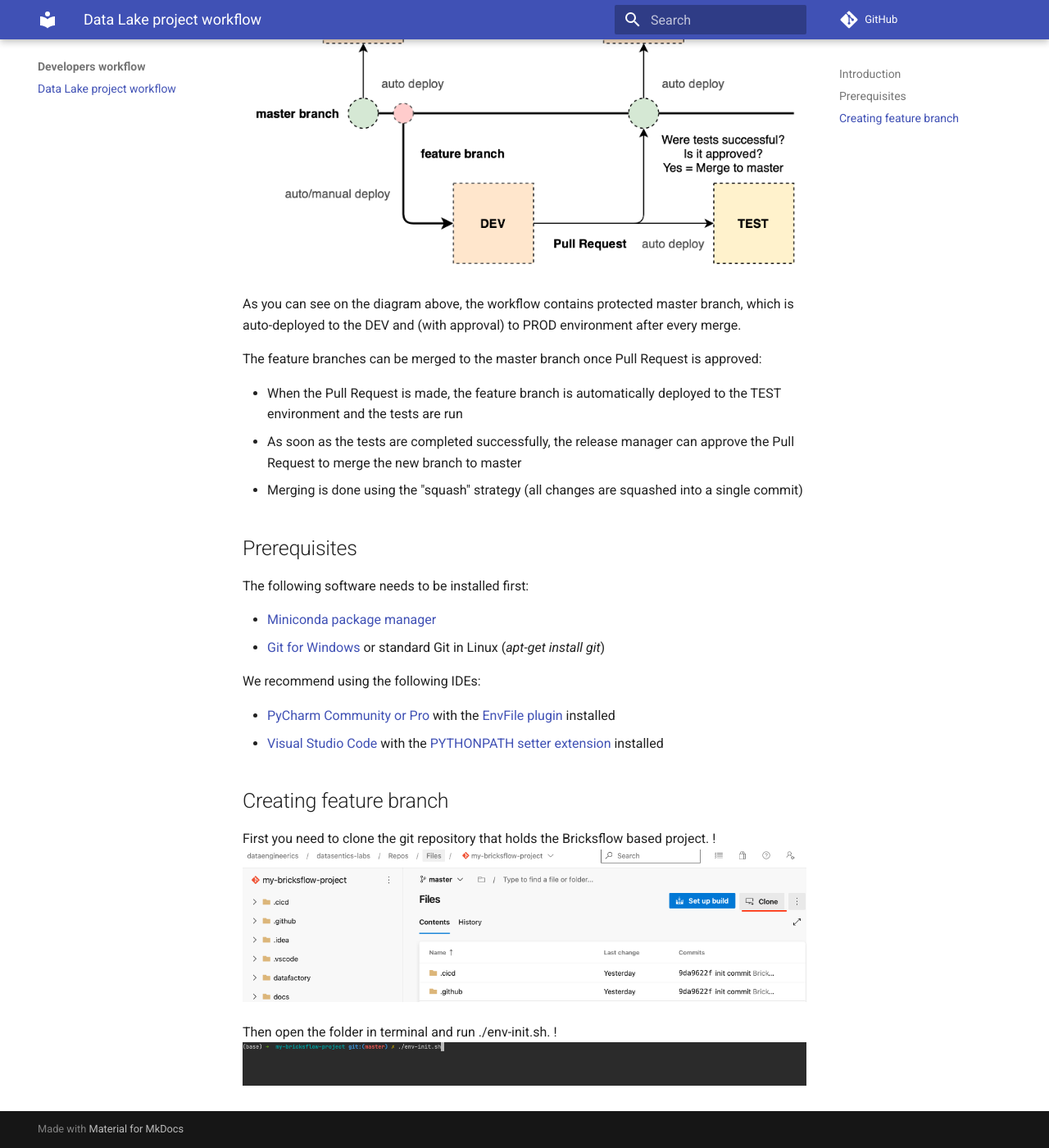
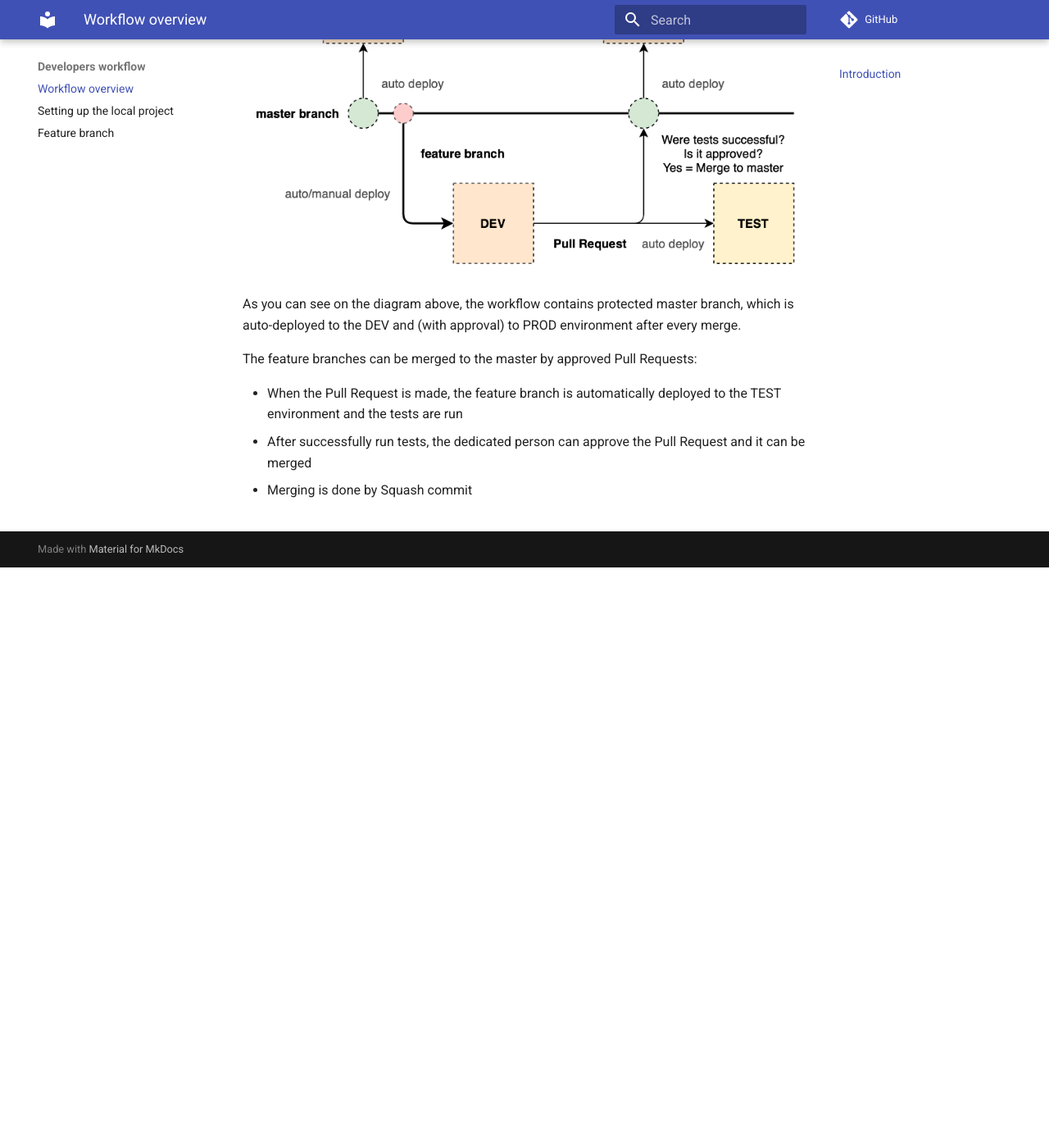
Before and after one commit to daipe-ai/platform-docs, an MkDocs documentation site: the page built from docs/developers-workflow/datalake-project-workflow.md, in a window 1280 px wide and 1400 px high, scrolled down 708 px. Shown: the whole window at 82% size. Built offline with MkDocs 1.6.1 and Material for MkDocs 9.7.7, drawn with Linux system fonts in a browser that asks for light colours; comment, search, counter and statistics services are not loaded; some of the changed text lies outside the part shown.

Commit message:
Updating developers workflow

```diff
--- a/docs/developers-workflow/datalake-project-workflow.md
+++ b/docs/developers-workflow/datalake-project-workflow.md
@@ -1,4 +1,4 @@
-# Data Lake project workflow
+# Workflow overview
 
 ## Introduction
 
@@ -13,28 +13,8 @@ In the current setup the DEV and TEST are located under one Subscription and PRO
 
 As you can see on the diagram above, the workflow contains protected master branch, which is auto-deployed to the DEV and (with approval) to PROD environment after every merge.
 
-The feature branches can be merged to the master branch once Pull Request is approved:
+The feature branches can be merged to the master by approved Pull Requests:
 
 - When the Pull Request is made, the feature branch is automatically deployed to the TEST environment and the tests are run
-- As soon as the tests are completed successfully, the release manager can approve the Pull Request to merge the new branch to master
-- Merging is done using the "squash" strategy (all changes are squashed into a single commit)
-
-## Prerequisites
-
-The following software needs to be installed first:
-
-  - [Miniconda package manager](https://docs.conda.io/en/latest/miniconda.html)
-  - [Git for Windows](https://git-scm.com/download/win) or standard Git in Linux (_apt-get install git_)
-
-We recommend using the following IDEs:
-
-  - [PyCharm Community or Pro](https://www.jetbrains.com/pycharm/download/) with the [EnvFile plugin](https://plugins.jetbrains.com/plugin/7861-envfile) installed
-  - [Visual Studio Code](https://code.visualstudio.com/download) with the [PYTHONPATH setter extension](https://marketplace.visualstudio.com/items?itemName=datasentics.pythonpath-setter) installed
-
-## Creating feature branch
-
-First you need to clone the git repository that holds the Bricksflow based project.
-!![](../images/bricks_clone.png)
-
-Then open the folder in terminal and run ./env-init.sh.
-!![](../images/bricks_env.png)
+- After successfully run tests, the dedicated person can approve the Pull Request and it can be merged
+- Merging is done by Squash commit
--- a/mkdocs.yml
+++ b/mkdocs.yml
@@ -28,3 +28,5 @@ nav:
     - getting-started/first-ml-project.md
   - Developers workflow:
     - developers-workflow/datalake-project-workflow.md
+    - developers-workflow/setup-local-project.md
+    - developers-workflow/feature-branch.md
```
Also changed, not shown: docs/developers-workflow/feature-branch.md (added, +42 -0 lines), docs/developers-workflow/setup-local-project.md (added, +54 -0 lines), docs/images/bricks_active_pr.png (added), docs/images/bricks_create_pr.png (added), docs/images/bricks_dbx_token.png (added), docs/images/bricks_env.png, docs/images/bricks_env_file.png (added), docs/images/bricks_feature_branch.png (added).
